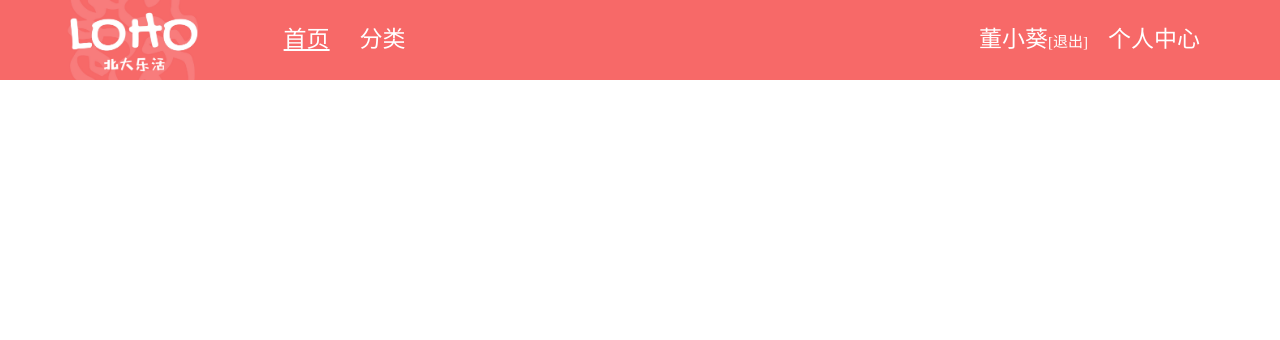
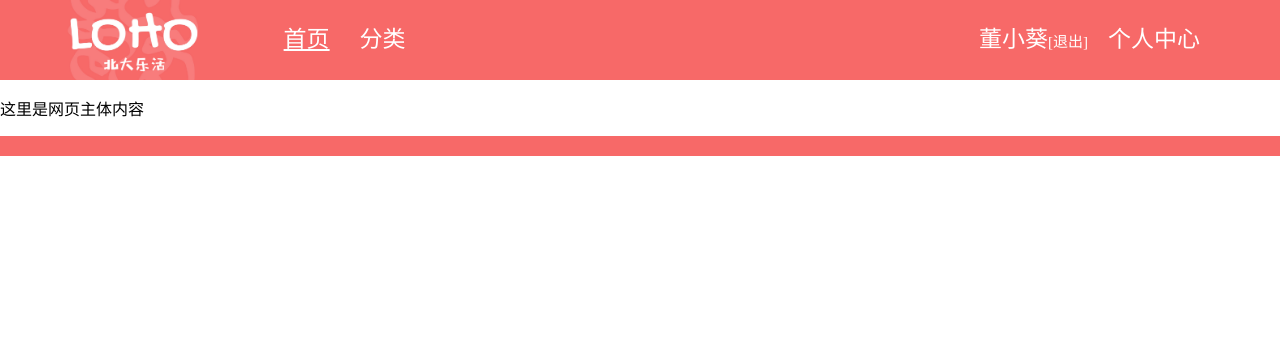
Before and after one commit to PKULoho/lohoweb, a PHP site: page /global_navigation_template.html in a window 1280 px wide. Shown: the top 340 px of the page. Run offline with PHP 8.4, Linux system fonts and the light colour scheme.

Commit message:
new navigation template with footer and bug fix

```diff
--- /dev/null
+++ b/footer.css
@@ -0,0 +1,5 @@
+.footer {
+    height: 20px;
+    width: 100%;
+    background-color: #f76968;
+}
--- a/global_navigation.css
+++ b/global_navigation.css
@@ -53,3 +53,8 @@ body {
 .global-nav .nav-item.right-nav-item:nth-of-type(3) {
     margin-right: 80px;
 }
+
+.fix {
+    height: 80px;
+    width: 100%;
+}
--- a/global_navigation_template.html
+++ b/global_navigation_template.html
@@ -6,6 +6,7 @@
     <title>北大乐活</title>
     <link rel="icon" type="image/png" href="ico/logo.png" />
     <link rel="stylesheet" href="global_navigation.css">
+    <link rel="stylesheet" href="footer.css">
 </head>
 
 <body>
@@ -26,6 +27,10 @@
             董小葵<span class="logout-button"><a href="">[退出]</a></span>
         </div>
     </nav>
+
+    <div class="fix"></div>
+    <p>这里是网页主体内容</p>
+    <div class="footer"></div>
 </body>
 
 </html>
```
